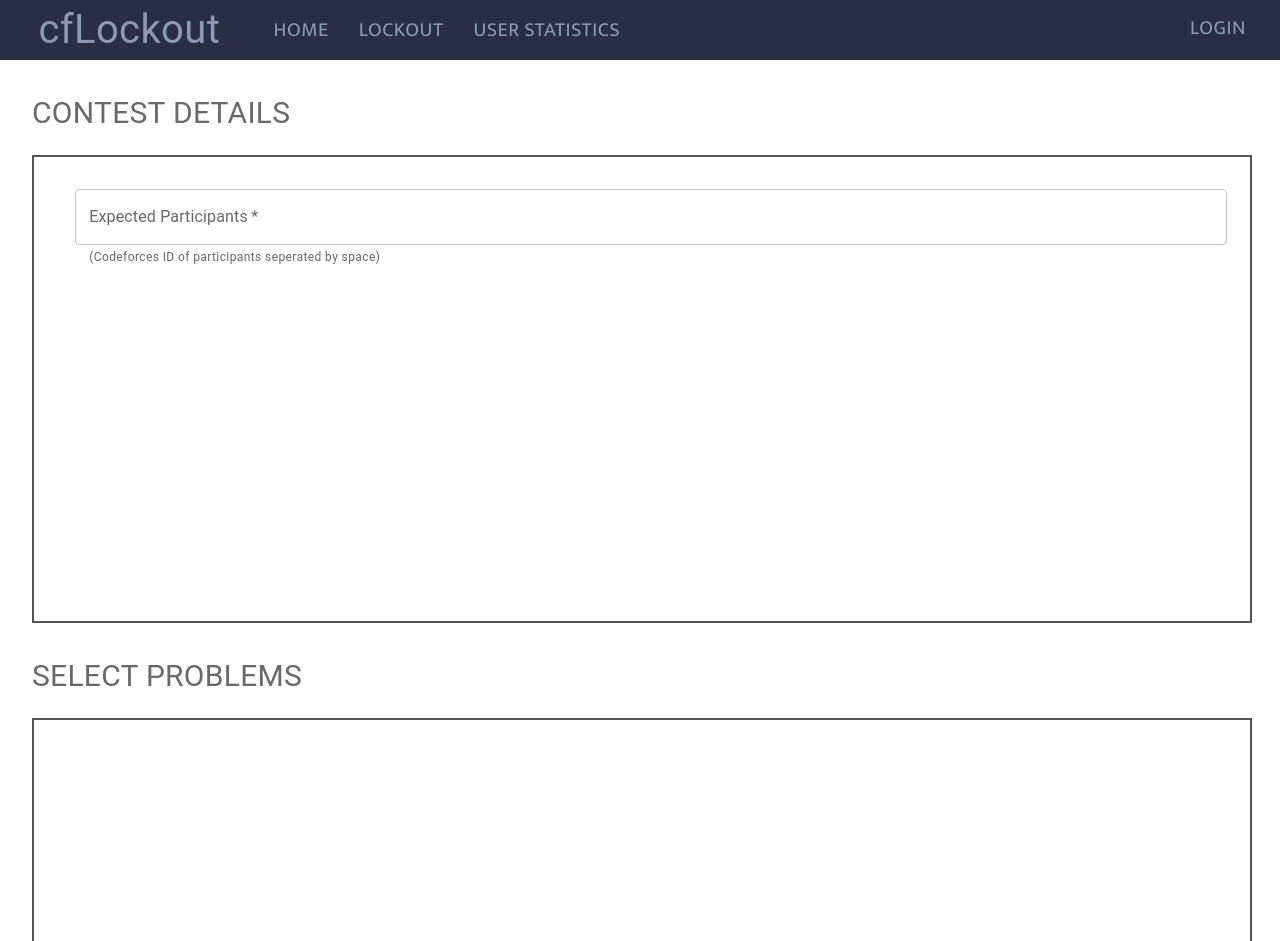
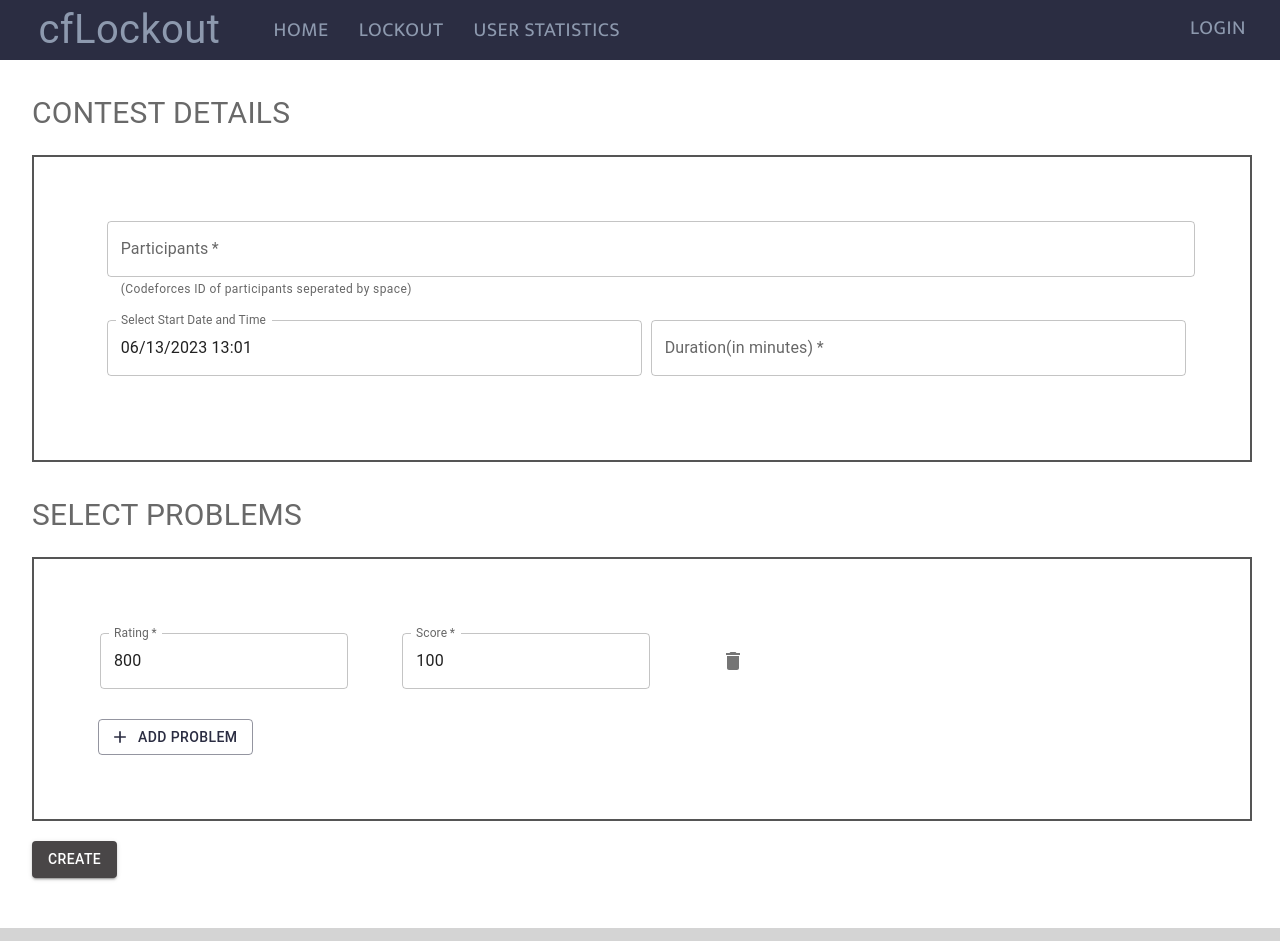
Before and after one commit to ShivamIITK21/cflockout-frontend, a Next.js app: page /newLockout in a window 1280 px wide. Shown: the top 941 px of the page. Built offline with nearby package versions, Linux system fonts and the light colour scheme.

Commit message:
create-lockout-page-mostly-done

```diff
--- a/components/DateAndTime.js
+++ b/components/DateAndTime.js
@@ -0,0 +1,65 @@
+import { useState } from "react";
+import { Box, TextField }  from "@mui/material"
+import dayjs from "dayjs";
+import { LocalizationProvider } from "@mui/x-date-pickers/LocalizationProvider";
+import { AdapterDayjs } from "@mui/x-date-pickers/AdapterDayjs";
+import { DateTimePicker } from "@mui/x-date-pickers/DateTimePicker";
+
+export default function SelectDateAndTime(props) {
+
+    const { duration, setDuration, setStartTime } = props
+    const handleDuration = (e) => {
+        setDuration(e.target.value);
+    };
+
+    const currentTime = dayjs();
+    const after5min = currentTime.add(5, 'minute');
+    const [selectedDateTime, setSelectedDateTime] = useState(after5min);
+    const handleDateTimeChange = (newDateTime) => {
+        setSelectedDateTime(newDateTime);
+        setStartTime(newDateTime.unix())
+    };
+
+    return (
+        <LocalizationProvider dateAdapter={AdapterDayjs}>
+            <Box display="flex">
+                <Box
+                    flexGrow={1}
+                    sx={{
+                        marginY: "20px",
+                        marginLeft: "0.8%",
+                    }}
+                >
+                    <DateTimePicker
+                        label="Select Start Date and Time"
+                        ampm={false}
+                        value={selectedDateTime}
+                        onChange={handleDateTimeChange}
+                        minDateTime={currentTime}
+                        sx={{
+                            width: "100%",
+                        }}
+                    />
+                </Box>
+                <Box
+                    flexGrow={1}
+                    sx={{
+                        marginY: "20px",
+                        marginLeft: "0.8%",
+                    }}
+                >
+                    <TextField
+                        required
+                        label="Duration(in minutes)"
+                        id="duration"
+                        value={duration}
+                        onChange={handleDuration}
+                        sx={{
+                            width: "100%",
+                        }}
+                    />
+                </Box>
+            </Box>
+        </LocalizationProvider>
+    );
+}
--- /dev/null
+++ b/components/OneProblem.js
@@ -0,0 +1,88 @@
+import { Box, Grid } from "@mui/material";
+import TextField from "@mui/material/TextField";
+import { useState } from "react";
+import DeleteIcon from "@mui/icons-material/Delete";
+import IconButton from "@mui/material/IconButton";
+
+export default function OneProblem(props) {
+
+    const { index, problems, setProblems } = props;
+    const [rating, setRating] = useState(problems[index].rating);
+    const [score, setScore] = useState(problems[index].score);
+
+    const handleRating = (e) => {
+        setRating(e.target.value);
+        let copyProblems = problems;
+        copyProblems[index].rating = e.target.value;
+        setProblems(copyProblems);
+    };
+
+    const handleScore = (e) => {
+        setScore(e.target.value);
+        let copyProblems = problems;
+        copyProblems[index].score = e.target.value;
+        setProblems(copyProblems);
+    };
+
+    const handleRemove = (e) => {
+        let newProblems = []
+        for(let i=0; i<problems.length; i++){
+            if(i != index){
+                newProblems.push(problems[i])
+            }
+        }
+        setProblems(newProblems)
+        console.log(newProblems[index])
+        console.log(problems[index])
+    }
+
+    return (
+        <Grid container>
+            <Box
+                sx={{
+                    marginRight: "5%",
+                    marginY: "10px",
+                }}
+            >
+                <TextField
+                    fullWidth
+                    required
+                    label="Rating"
+                    id={"Rating"+index}
+                    value={rating}
+                    onChange={handleRating}
+                    sx={{
+                        marginX: "0.8%",
+                    }}
+                />
+            </Box>
+            <Box
+                sx={{
+                    marginRight: "5%",
+                    marginY: "10px",
+                }}
+            >
+                <TextField
+                    fullWidth
+                    required
+                    label="Score"
+                    id={"Score"+index}
+                    value={score}
+                    onChange={handleScore}
+                    sx={{
+                        marginX: "0.8%",
+                    }}
+                />
+            </Box>
+            <IconButton
+                aria-label="delete"
+                onClick={handleRemove}
+                sx={{
+                    width: "60px",
+                }}
+            >
+                <DeleteIcon />
+            </IconButton>
+        </Grid>
+    );
+}
--- /dev/null
+++ b/components/contestDetails.js
@@ -0,0 +1,50 @@
+import { Box } from "@mui/material";
+import TextField from "@mui/material/TextField";
+import SelectDateAndTime from "./DateAndTime";
+
+export default function ContestDetails(props) {
+    const {
+        participants,
+        setParticipants,
+        startTime,
+        setStartTime,
+        duration,
+        setDuration,
+    } = props;
+
+    const handleParticipants = (e) => {
+        setParticipants(e.target.value);
+    };
+
+    return (
+        <Box
+            sx={{
+                width: "85%",
+                height: "auto",
+                padding: "5%",
+                marginX: "2.5%",
+                marginY: "20px",
+                border: "2px solid #555555",
+            }}
+        >
+            <TextField
+                fullWidth
+                required
+                multiline
+                label="Participants"
+                id="Participants"
+                value={participants}
+                onChange={handleParticipants}
+                helperText="(Codeforces ID of participants seperated by space)"
+                sx={{
+                    marginX: "0.8%",
+                }}
+            />
+            <SelectDateAndTime
+                duration={duration}
+                setDuration={setDuration}
+                setStartTime={setStartTime}
+            />
+        </Box>
+    );
+}
--- /dev/null
+++ b/components/problemDetails.js
@@ -0,0 +1,57 @@
+import { Box, Grid } from "@mui/material";
+import Button from "@mui/material/Button";
+import AddIcon from "@mui/icons-material/Add";
+import OneProblem from "./OneProblem";
+
+export default function ProblemDetails(props) {
+
+    const { problems, setProblems } = props
+
+    const addProblem = (e) => {
+        let index=0
+        if(problems.length){
+            index = problems[problems.length-1].index + 1
+        }
+        const prob = {
+            "index": index,
+            "rating": "800",
+            "score": "100"
+        }
+        setProblems([...problems, prob]);
+    };
+
+    return (
+        <Box
+            sx={{
+                width: "85%",
+                height: "auto",
+                padding: "5%",
+                marginX: "2.5%",
+                marginY: "20px",
+                border: "2px solid #555555",
+            }}
+        >
+            {
+                problems.map((problem, index) => (
+                    <Grid container key={problem.index}>
+                        <OneProblem index={index} problems={problems} setProblems={setProblems} />
+                    </Grid>
+                ))
+            }
+            <Button
+                variant="outlined"
+                startIcon={<AddIcon />}
+                onClick={addProblem}
+                sx={{
+                    marginTop: "20px",
+                    "&:hover": {
+                        cursor: "pointer",
+                        backgroundColor: "#dff3e4",
+                    },
+                }}
+            >
+                ADD PROBLEM
+            </Button>
+        </Box>
+    );
+}
--- a/components/store.js
+++ b/components/store.js
@@ -4,9 +4,11 @@ const useStore = create((set) => ({
     userCFID: "",
     currentCFID: "",
     username: "",
+    token:"",
     setUsername: (name) => set(() => ({ username: name })),
     setUserCFID: (cfid) => set(() => ({ userCFID: cfid })),
     setCurrentCFID: (newCFID) => set(() => ({ currentCFID: newCFID })),
+    setToken: (newToken) => set(() => ({ token: newToken })),
 }))
 
 export default useStore
--- a/package.json
+++ b/package.json
@@ -6,14 +6,19 @@
     "start": "next start"
   },
   "dependencies": {
+    "@date-io/dayjs": "^2.16.0",
     "@emotion/react": "^11.11.1",
     "@emotion/styled": "^11.11.0",
     "@mui/icons-material": "^5.11.16",
+    "@mui/lab": "^5.0.0-alpha.134",
     "@mui/material": "^5.13.6",
     "@mui/styled-engine-sc": "^5.12.0",
+    "@mui/x-date-pickers": "^6.9.1",
     "axios": "^1.4.0",
+    "dayjs": "^1.11.8",
     "next": "latest",
     "react": "18.2.0",
+    "react-datepicker": "^4.15.0",
     "react-dom": "18.2.0",
     "styled-components": "^5.3.11",
     "zustand": "^4.3.8"
--- a/pages/login.js
+++ b/pages/login.js
@@ -51,6 +51,7 @@ export default function SignInSide() {
     const setUserCFID = useStore((state) => state.setUserCFID);
     const setCurrentCFID = useStore((state) => state.setCurrentCFID);
     const setUsername = useStore((state) => state.setUsername);
+    const setToken = useStore((state) => state.setToken);
     const router = useRouter();
     const [notFoundMessage, setNotFoundMessage] = useState(false);
     const [incorrectPassMessage, setIncorrectPassMessage] = useState(false);
@@ -67,6 +68,7 @@ export default function SignInSide() {
             .then((res) => {
                 if (res.data.token != null) {
                     setUserCFID(res.data.cfID);
+                    setToken(res.data.token);
                     setCurrentCFID("");
                     setUsername(data.get("username"));
                     setIncorrectPassMessage(false);
@@ -83,7 +85,6 @@ export default function SignInSide() {
                     setNotFoundMessage(false);
                     setIncorrectPassMessage(true);
                 }
-                // console.log(error.response.data.error);
             });
     };
 
--- a/pages/newLockout.js
+++ b/pages/newLockout.js
@@ -1,8 +1,13 @@
-import { Box, Typography, Button, FormControl, InputLabel, Select, MenuItem } from "@mui/material";
+import { Box, Typography, Button } from "@mui/material";
 import { createTheme, ThemeProvider } from "@mui/material/styles";
 import Header from "../components/Header";
+import Footer from "../components/Footer";
 import { useRouter } from "next/router";
-import TextField from "@mui/material/TextField";
+import ContestDetails from "../components/contestDetails";
+import ProblemDetails from "../components/problemDetails";
+import { useState } from "react";
+import axios from "axios";
+import useStore from "../components/store";
 
 const defaultTheme = createTheme({
     palette: {
@@ -16,7 +21,60 @@ const defaultTheme = createTheme({
 });
 
 export default function Lockout() {
-    const router = useRouter();
+
+    const token = useStore((state) => state.token);
+    const [participants, setParticipants] = useState("");
+    const [startTime, setStartTime] = useState(0);
+    const [duration, setDuration] = useState("");
+    const [problems, setProblems] = useState([
+        {
+            index: 0,
+            rating: "800",
+            score: "100",
+        },
+    ]);
+
+    const handleCreateLockout = () => {
+
+        let lockoutDetails = {}
+        lockoutDetails.participants = participants.split(" ")
+        lockoutDetails.start_time = startTime
+        lockoutDetails.ratings = []
+        lockoutDetails.score = []
+        lockoutDetails.duration = parseInt(duration, 10)
+        for(let i=0; i<problems.length; i++){
+            lockoutDetails.ratings.push(problems[i].rating)
+            lockoutDetails.score.push(problems[i].score)
+        }
+
+        const headers = {
+            'Content-Type': 'application/json',
+            "token": token
+        }
+        axios
+            .post("http://127.0.0.1:8080/lockout/create", lockoutDetails, {headers} )
+            .then((res) => {
+                console.log(res)
+            })
+            .catch((error) => {
+                console.log(error);
+            });
+    };
+
+    const handleRemove = (index) => {
+        let newProblems = []
+        let idx=0
+        for(let i=0; i<problems.length; i++){
+            if(i != index){
+                newProblems.push(problems[i])
+                newProblems[idx].index = idx
+                idx += 1
+            }
+        }
+        setProblems(newProblems)
+        console.log(newProblems[index])
+        console.log(problems[index])
+    }
 
     return (
         <ThemeProvider theme={defaultTheme}>
@@ -31,30 +89,14 @@ export default function Lockout() {
             >
                 CONTEST DETAILS
             </Typography>
-            <Box
-                sx={{
-                    width: "90%",
-                    height: "400px",
-                    padding: "2.5%",
-                    marginX: "2.5%",
-                    marginY: "20px",
-                    border: "2px solid #555555",
-                }}
-            >
-                <TextField
-                    fullWidth
-                    required
-                    label="Expected Participants"
-                    id="expectedParticipants"
-                    helperText="(Codeforces ID of participants seperated by space)"
-                    sx={{
-                        marginX: "0.8%",
-                    }}
-                />
-                <FormControl sx={{ m: 1, minWidth: 120 }}>
-                    {/* <DateAndTime /> */}
-                </FormControl>
-            </Box>
+            <ContestDetails
+                participants={participants}
+                setParticipants={setParticipants}
+                startTime={startTime}
+                setStartTime={setStartTime}
+                duration={duration}
+                setDuration={setDuration}
+            />
             <Typography
                 sx={{
                     marginTop: "30px",
@@ -65,18 +107,23 @@ export default function Lockout() {
             >
                 SELECT PROBLEMS
             </Typography>
-            <Box
+            <ProblemDetails problems={problems} setProblems={setProblems} handleRemove={handleRemove} />
+
+            <Button
+                variant="contained"
+                onClick={handleCreateLockout}
                 sx={{
-                    width: "90%",
-                    height: "400px",
-                    padding: "2.5%",
-                    marginX: "2.5%",
-                    marginY: "20px",
-                    border: "2px solid #555555",
+                    backgroundColor: "#494647",
+                    marginLeft: "2.5%",
+                    marginBottom: "30px",
+                    "&:hover": {
+                        backgroundColor: "primary.main",
+                    },
                 }}
             >
-
-            </Box>
+                CREATE
+            </Button>
+            <Footer />
         </ThemeProvider>
     );
 }
--- a/pages/signup.js
+++ b/pages/signup.js
@@ -66,7 +66,7 @@ export default function SignUpSide() {
     };
 
     const signupDone = () => {
-        router.push("/");
+        router.push("/login");
     };
 
     const handleSubmit = (event) => {
```
Also changed, not shown: 1 other file (tests, documents, lock files or other folders).
